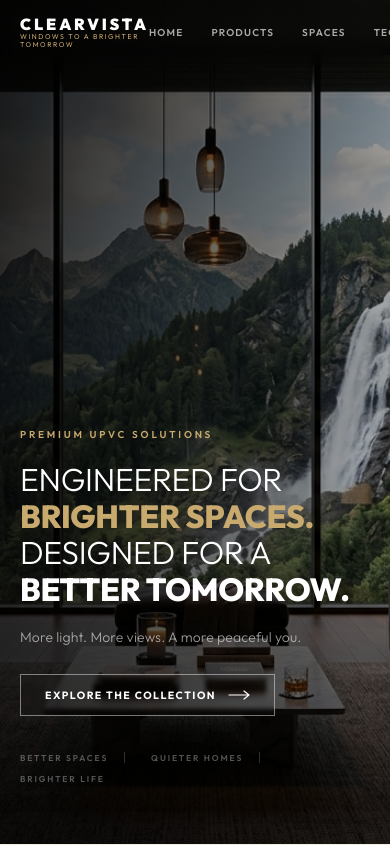
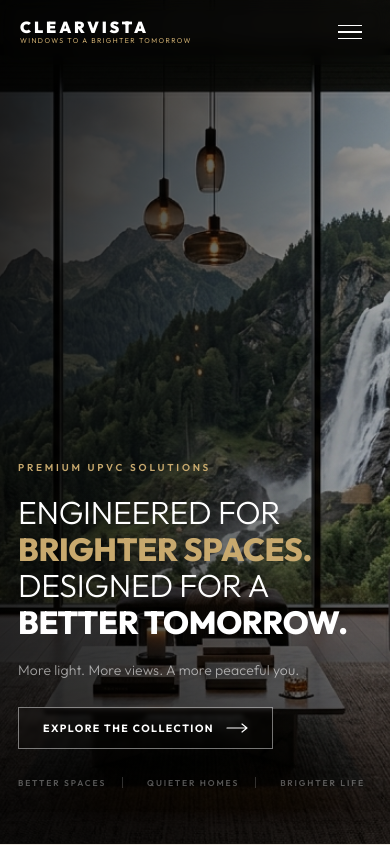
Before and after one commit to web-zoom-digital/ClearVista2, a Next.js app: page / in a window 390 px wide. Shown: the top 845 px of the page. Built offline with nearby package versions, Linux system fonts and the light colour scheme.

Commit message:
fix: complete mobile responsive overhaul - navbar hamburger, products page, all grids

```diff
--- a/src/app/globals.css
+++ b/src/app/globals.css
@@ -40,7 +40,20 @@ body {
 ::-webkit-scrollbar-thumb { background: #c8a96e; border-radius: 2px; }
 
 /* ============================
-   TAILWIND RESPONSIVE HELPERS
+   NAVBAR RESPONSIVE — CORE
+   ============================ */
+.nav-links-desktop { display: none; }
+.nav-cta-desktop   { display: none; }
+.nav-hamburger     { display: flex; }
+
+@media (min-width: 1024px) {
+  .nav-links-desktop { display: flex !important; align-items: center; gap: 28px; }
+  .nav-cta-desktop   { display: flex !important; }
+  .nav-hamburger     { display: none !important; }
+}
+
+/* ============================
+   TAILWIND COMPAT HELPERS
    ============================ */
 @layer utilities {
   .hidden { display: none; }
@@ -54,130 +67,129 @@ body {
 /* ============================
    RESPONSIVE UTILITY CLASSES
    ============================ */
-
-/* Section padding responsive */
-.section-pad { padding: 96px 0; }
+.section-pad   { padding: 96px 0; }
 .section-inner { max-width: 1440px; margin: 0 auto; padding: 0 52px; }
-
-/* Hero */
 .hero-content-pad { padding: 0 52px 92px; }
 
-/* Window grid: 4 cols → 2 cols → 1 col */
-.win-grid { display: grid; grid-template-columns: repeat(4, 1fr); gap: 3px; }
+/* Grids */
+.win-grid      { display: grid; grid-template-columns: repeat(4, 1fr); gap: 3px; }
+.perf-grid     { display: grid; grid-template-columns: repeat(5, 1fr); gap: 0; }
+.stats-grid    { display: grid; grid-template-columns: repeat(4, 1fr); }
+.lifestyle-grid{ display: grid; grid-template-columns: 5fr 7fr; gap: 72px; align-items: start; }
+.advantage-grid{ display: grid; grid-template-columns: 4fr 8fr; gap: 80px; align-items: center; }
+.advantage-inner{ display: grid; grid-template-columns: 1fr 1fr; gap: 3px; align-items: stretch; }
+.spaces-grid   { display: grid; grid-template-columns: repeat(3, 1fr); gap: 3px; }
+.two-col       { display: grid; grid-template-columns: 1fr 1fr; gap: 80px; align-items: center; }
+.testi-grid    { display: grid; grid-template-columns: repeat(3, 1fr); gap: 2px; }
+.miy-layout    { display: grid; grid-template-columns: 1fr auto; gap: 48px; align-items: center; }
+.swatches-row  { display: flex; gap: 16px; align-items: flex-start; }
+.swatch-item   { width: 130px; height: 88px; }
 
-/* Performance grid: 5 cols → 2 cols → 1 col */
-.perf-grid { display: grid; grid-template-columns: repeat(5, 1fr); gap: 0; }
-
-/* Stats grid: 4 cols → 2 cols */
-.stats-grid { display: grid; grid-template-columns: repeat(4, 1fr); }
-
-/* Lifestyle 2-col → 1 col */
-.lifestyle-grid { display: grid; grid-template-columns: 5fr 7fr; gap: 72px; align-items: start; }
-
-/* Advantage 2-col → 1 col */
-.advantage-grid { display: grid; grid-template-columns: 4fr 8fr; gap: 80px; align-items: center; }
-
-/* Advantage inner grid */
-.advantage-inner { display: grid; grid-template-columns: 1fr 1fr; gap: 3px; align-items: stretch; }
-
-/* Make it yours swatches row */
-.swatches-row { display: flex; gap: 16px; align-items: flex-start; }
-.swatch-item { width: 130px; height: 88px; }
-
-/* Real Spaces grid */
-.spaces-grid { display: grid; grid-template-columns: repeat(3, 1fr); gap: 3px; }
-
-/* 2-col generic grid */
-.two-col { display: grid; grid-template-columns: 1fr 1fr; gap: 80px; align-items: center; }
-
-/* Testimonials grid */
-.testi-grid { display: grid; grid-template-columns: repeat(3, 1fr); gap: 2px; }
-
-/* Make It Yours main layout */
-.miy-layout { display: grid; grid-template-columns: 1fr auto; gap: 48px; align-items: center; }
+/* Products page */
+.product-section-grid { display: grid; min-height: 580px; overflow: hidden; }
+.product-section-grid.even { grid-template-columns: 58% 42%; }
+.product-section-grid.odd  { grid-template-columns: 42% 58%; }
+.product-img-col   { position: relative; overflow: hidden; min-height: 320px; }
+.product-text-col  { display: flex; flex-direction: column; justify-content: center; padding: 60px 56px; position: relative; overflow: hidden; }
+.advantage-section-grid { display: grid; grid-template-columns: 55% 45%; min-height: 680px; }
+.section-intro-grid { display: grid; grid-template-columns: 1fr 1fr; gap: 60px; align-items: end; }
+.products-tab-bar-inner { max-width: 1440px; margin: 0 auto; padding: 0 52px; display: flex; gap: 0; justify-content: space-between; align-items: center; }
+.stats-strip-grid { max-width: 1440px; margin: 0 auto; display: grid; grid-template-columns: repeat(4, 1fr); }
 
 /* ============================
-   MOBILE STYLES (≤ 768px)
+   MOBILE (≤ 767px)
    ============================ */
-@media (max-width: 768px) {
-  /* Nav mobile padding */
-  .section-inner { padding: 0 20px; }
-  .section-pad { padding: 56px 0; }
-  .hero-content-pad { padding: 0 20px 60px; }
+@media (max-width: 767px) {
+  /* Base spacing */
+  .section-inner    { padding: 0 18px !important; }
+  .section-pad      { padding: 52px 0 !important; }
+  .hero-content-pad { padding: 0 18px 56px !important; }
 
-  /* Hero min-height for mobile */
-  .hero-section { min-height: 100svh !important; }
-  .hero-top-label { display: none !important; }
+  /* Hero */
+  .hero-section     { min-height: 100svh !important; }
+  .hero-top-label   { display: none !important; }
+  .hero-bottom-tags { margin-top: 28px !important; flex-wrap: wrap; gap: 8px; }
 
-  /* Bottom tags on hero */
-  .hero-bottom-tags { margin-top: 36px !important; flex-wrap: wrap; gap: 10px; }
+  /* Grids → single col */
+  .two-col        { grid-template-columns: 1fr !important; gap: 32px !important; }
+  .lifestyle-grid { grid-template-columns: 1fr !important; gap: 32px !important; }
+  .advantage-grid { grid-template-columns: 1fr !important; gap: 32px !important; }
+  .advantage-inner{ grid-template-columns: 1fr !important; }
+  .advantage-img  { height: 260px !important; }
+  .win-grid       { grid-template-columns: repeat(2, 1fr) !important; }
+  .win-header-row { flex-direction: column !important; align-items: flex-start !important; gap: 10px; }
+  .perf-grid      { grid-template-columns: repeat(2, 1fr) !important; border: none !important; }
+  .spaces-grid    { grid-template-columns: 1fr !important; }
+  .spaces-header-row { flex-direction: column !important; align-items: flex-start !important; gap: 10px !important; }
+  .testi-grid     { grid-template-columns: 1fr !important; gap: 12px !important; }
+  .stats-grid     { grid-template-columns: repeat(2, 1fr) !important; }
 
-  /* Window grid: 2 columns on mobile */
-  .win-grid { grid-template-columns: repeat(2, 1fr) !important; }
-  .win-header-row { flex-direction: column !important; align-items: flex-start !important; gap: 12px; }
+  /* Make It Yours */
+  .miy-layout   { grid-template-columns: 1fr !important; gap: 28px !important; }
+  .miy-cta      { border-left: none !important; border-top: 1px solid rgba(255,255,255,0.1) !important; padding-left: 0 !important; padding-top: 24px !important; }
+  .swatches-row { flex-wrap: wrap !important; gap: 10px !important; }
+  .swatch-item  { width: 72px !important; height: 50px !important; }
 
-  /* Performance: 2 col on mobile */
-  .perf-grid { grid-template-columns: repeat(2, 1fr) !important; border: none !important; }
+  /* Footer CTA */
+  .footer-cta-inner { padding: 0 18px !important; text-align: left; }
 
-  /* Lifestyle: stack vertically */
-  .lifestyle-grid { grid-template-columns: 1fr !important; gap: 40px !important; }
+  /* ── PRODUCTS PAGE ── */
+  /* ProductSection: full-width single col, image on top */
+  .product-section-grid.even,
+  .product-section-grid.odd  { grid-template-columns: 1fr !important; grid-template-rows: 260px auto !important; min-height: unset !important; }
 
-  /* Advantage: stack vertically */
-  .advantage-grid { grid-template-columns: 1fr !important; gap: 40px !important; }
-  .advantage-inner { grid-template-columns: 1fr !important; }
-  .advantage-img { height: 280px !important; }
+  /* Always show image first (row 1) then text (row 2) */
+  .product-section-grid.odd .product-img-col   { order: -1; }
+  .product-section-grid .product-img-col   { min-height: 260px !important; height: 260px !important; }
+  .product-section-grid .product-text-col  { padding: 32px 18px 36px !important; }
 
-  /* Make it yours: stack layout */
-  .miy-layout { grid-template-columns: 1fr !important; gap: 32px !important; }
-  .miy-cta { border-left: none !important; border-top: 1px solid rgba(255,255,255,0.1) !important; padding-left: 0 !important; padding-top: 24px !important; }
-  .swatches-row { flex-wrap: wrap !important; gap: 12px !important; }
-  .swatch-item { width: 80px !important; height: 56px !important; }
+  /* Advantage section: stack image then text */
+  .advantage-section-grid { grid-template-columns: 1fr !important; grid-template-rows: 280px auto !important; min-height: unset !important; }
 
-  /* Real Spaces: 1 col */
-  .spaces-grid { grid-template-columns: 1fr !important; }
-  .spaces-header-row { flex-direction: column !important; align-items: flex-start !important; gap: 12px !important; }
+  /* Section intro: single col */
+  .section-intro-grid { grid-template-columns: 1fr !important; gap: 20px !important; }
 
-  /* Testimonials: 1 col */
-  .testi-grid { grid-template-columns: 1fr !important; gap: 12px !important; }
+  /* Tab bar: shrink to fit */
+  .products-tab-bar-inner { padding: 0 10px !important; flex-wrap: wrap !important; gap: 4px !important; }
+  .products-tab-bar-inner button { padding: 12px 12px !important; font-size: 9px !important; }
+  .products-tab-bar-inner .tab-quote-link { display: none !important; }
 
-  /* Stats: 2 cols */
-  .stats-grid { grid-template-columns: repeat(2, 1fr) !important; }
+  /* Stats strip */
+  .stats-strip-grid { grid-template-columns: repeat(2, 1fr) !important; }
+  .stats-strip-grid > div { padding: 18px 12px !important; }
 
-  /* 2-col generic → single col */
-  .two-col { grid-template-columns: 1fr !important; gap: 36px !important; }
+  /* Hero padding */
+  .products-hero-content { padding: 0 18px 48px !important; }
 
-  /* footer CTA padding */
-  .footer-cta-inner { padding: 0 20px !important; text-align: center; }
+  /* Bottom CTA */
+  .bottom-cta-section { padding: 64px 18px !important; }
 }
 
 /* ============================
-   TABLET STYLES (769px – 1023px)
+   TABLET (768px – 1023px)
    ============================ */
-@media (min-width: 769px) and (max-width: 1023px) {
-  .section-inner { padding: 0 32px; }
-  .hero-content-pad { padding: 0 32px 72px; }
+@media (min-width: 768px) and (max-width: 1023px) {
+  .section-inner    { padding: 0 32px !important; }
+  .hero-content-pad { padding: 0 32px 72px !important; }
 
-  /* 4-col → 2-col */
   .win-grid { grid-template-columns: repeat(2, 1fr) !important; }
+  .perf-grid{ grid-template-columns: repeat(3, 1fr) !important; }
+  .lifestyle-grid { gap: 40px !important; }
+  .advantage-grid { grid-template-columns: 1fr !important; gap: 40px !important; }
+  .swatches-row   { flex-wrap: wrap !important; }
+  .swatch-item    { width: 100px !important; height: 68px !important; }
+  .miy-layout     { grid-template-columns: 1fr !important; gap: 32px !important; }
+  .miy-cta        { border-left: none !important; border-top: 1px solid rgba(255,255,255,0.1) !important; padding-left: 0 !important; padding-top: 24px !important; }
+  .stats-grid     { grid-template-columns: repeat(2, 1fr) !important; }
+  .testi-grid     { grid-template-columns: repeat(2, 1fr) !important; }
 
-  /* 5-col → 3-col */
-  .perf-grid { grid-template-columns: repeat(3, 1fr) !important; }
-
-  /* lifestyle stays 2-col but closer */
-  .lifestyle-grid { gap: 40px !important; }
-
-  /* Advantage stack */
-  .advantage-grid { grid-template-columns: 1fr !important; gap: 40px !important; }
-
-  /* Swatches */
-  .swatches-row { flex-wrap: wrap !important; }
-  .swatch-item { width: 100px !important; height: 68px !important; }
-  .miy-layout { grid-template-columns: 1fr !important; gap: 32px !important; }
-  .miy-cta { border-left: none !important; border-top: 1px solid rgba(255,255,255,0.1) !important; padding-left: 0 !important; padding-top: 24px !important; }
-
-  /* Stats: 2-col */
-  .stats-grid { grid-template-columns: repeat(2, 1fr) !important; }
-
-  /* Testimonials: 2-col */
-  .testi-grid { grid-template-columns: repeat(2, 1fr) !important; }
+  /* Products */
+  .product-section-grid.even,
+  .product-section-grid.odd  { grid-template-columns: 1fr !important; grid-template-rows: 380px auto !important; min-height: unset !important; }
+  .product-section-grid.odd .product-img-col { order: -1; }
+  .product-section-grid .product-img-col { min-height: 380px !important; height: 380px !important; }
+  .product-section-grid .product-text-col { padding: 48px 32px !important; }
+  .advantage-section-grid { grid-template-columns: 1fr !important; grid-template-rows: 380px auto !important; min-height: unset !important; }
+  .section-intro-grid { grid-template-columns: 1fr !important; gap: 20px !important; }
+  .products-tab-bar-inner { padding: 0 24px !important; }
 }
--- a/src/components/Navbar.tsx
+++ b/src/components/Navbar.tsx
@@ -18,7 +18,6 @@ export default function Navbar() {
     { label: 'Spaces', href: '/gallery' },
     { label: 'Technology', href: '/#advantage' },
     { label: 'About', href: '/about' },
-    { label: 'Inspiration', href: '/gallery' },
     { label: 'Stories', href: '/#testimonials' },
   ];
 
@@ -42,25 +41,21 @@ export default function Navbar() {
           <span style={{ fontFamily: 'Outfit, sans-serif', fontSize: '16px', fontWeight: 900, letterSpacing: '0.18em', textTransform: 'uppercase', color: 'white' }}>
             CLEARVISTA
           </span>
-          <span style={{ fontSize: '7px', letterSpacing: '0.22em', color: GOLD, fontWeight: 400, textTransform: 'uppercase' }}>
+          <span style={{ fontSize: '7px', letterSpacing: '0.2em', color: GOLD, fontWeight: 400, textTransform: 'uppercase' }}>
             Windows to a Brighter Tomorrow
           </span>
         </Link>
 
-        {/* Desktop Nav Links */}
-        <div style={{ display: 'flex', alignItems: 'center', gap: '28px' }} className="hidden lg:flex">
+        {/* Desktop Nav Links — uses our custom CSS class */}
+        <div className="nav-links-desktop">
           {navLinks.map((link) => (
             <Link
               key={link.label}
               href={link.href}
               style={{
-                fontSize: '10px',
-                fontWeight: 600,
-                letterSpacing: '0.12em',
-                textTransform: 'uppercase',
-                color: 'rgba(255,255,255,0.65)',
-                textDecoration: 'none',
-                transition: 'color 0.2s ease',
+                fontSize: '10px', fontWeight: 600, letterSpacing: '0.12em',
+                textTransform: 'uppercase', color: 'rgba(255,255,255,0.65)',
+                textDecoration: 'none', transition: 'color 0.2s ease',
               }}
               onMouseEnter={e => { e.currentTarget.style.color = 'rgba(255,255,255,0.95)'; }}
               onMouseLeave={e => { e.currentTarget.style.color = 'rgba(255,255,255,0.65)'; }}
@@ -70,18 +65,17 @@ export default function Navbar() {
           ))}
         </div>
 
-        {/* GET A QUOTE button */}
-        <div className="hidden lg:flex">
+        {/* Desktop CTA */}
+        <div className="nav-cta-desktop">
           <Link
             href="/contact"
             style={{
-              display: 'inline-flex', alignItems: 'center', gap: '10px',
+              display: 'inline-flex', alignItems: 'center', gap: '8px',
               padding: '9px 20px',
               border: '1px solid rgba(255,255,255,0.35)',
               color: 'rgba(255,255,255,0.85)',
               fontSize: '10px', fontWeight: 700, letterSpacing: '0.13em', textTransform: 'uppercase',
-              textDecoration: 'none',
-              transition: 'all 0.25s ease',
+              textDecoration: 'none', transition: 'all 0.25s ease',
             }}
             onMouseEnter={e => { e.currentTarget.style.borderColor = GOLD; e.currentTarget.style.color = GOLD; }}
             onMouseLeave={e => { e.currentTarget.style.borderColor = 'rgba(255,255,255,0.35)'; e.currentTarget.style.color = 'rgba(255,255,255,0.85)'; }}
@@ -90,37 +84,80 @@ export default function Navbar() {
           </Link>
         </div>
 
-        {/* Mobile hamburger */}
+        {/* Mobile hamburger — uses our custom CSS class */}
         <button
+          className="nav-hamburger"
           onClick={() => setMenuOpen(!menuOpen)}
-          style={{ display: 'flex', flexDirection: 'column', gap: '5px', padding: '8px', background: 'none', border: 'none', cursor: 'pointer' }}
-          className="flex lg:hidden"
-          aria-label="Toggle menu"
+          style={{
+            flexDirection: 'column', gap: '5px', padding: '8px',
+            background: 'none', border: 'none', cursor: 'pointer',
+          }}
+          aria-label="Toggle navigation menu"
         >
-          {[0, 1, 2].map((i) => (
-            <span key={i} style={{
-              display: 'block', width: '22px', height: '1.5px',
-              background: menuOpen && i !== 1 ? GOLD : i === 1 && menuOpen ? 'transparent' : 'white',
-              transition: 'all 0.3s ease',
-              transform: menuOpen && i === 0 ? 'rotate(45deg) translateY(6.5px)' : menuOpen && i === 2 ? 'rotate(-45deg) translateY(-6.5px)' : 'none',
-            }} />
-          ))}
+          <span style={{
+            display: 'block', width: '24px', height: '1.5px',
+            background: menuOpen ? GOLD : 'white',
+            transition: 'all 0.3s ease',
+            transform: menuOpen ? 'rotate(45deg) translateY(6.5px)' : 'none',
+          }} />
+          <span style={{
+            display: 'block', width: '24px', height: '1.5px',
+            background: 'white',
+            transition: 'all 0.3s ease',
+            opacity: menuOpen ? 0 : 1,
+          }} />
+          <span style={{
+            display: 'block', width: '24px', height: '1.5px',
+            background: menuOpen ? GOLD : 'white',
+            transition: 'all 0.3s ease',
+            transform: menuOpen ? 'rotate(-45deg) translateY(-6.5px)' : 'none',
+          }} />
         </button>
       </div>
 
       {/* Mobile menu dropdown */}
-      {menuOpen && (
-        <div style={{ background: 'rgba(8,8,8,0.99)', padding: '8px 20px 24px', borderTop: '1px solid rgba(200,169,110,0.12)' }}>
-          {navLinks.map(link => (
-            <Link key={link.label} href={link.href} onClick={() => setMenuOpen(false)} style={{ display: 'block', padding: '14px 0', fontSize: '12px', fontWeight: 600, letterSpacing: '0.12em', textTransform: 'uppercase', color: 'rgba(255,255,255,0.7)', textDecoration: 'none', borderBottom: '1px solid rgba(255,255,255,0.05)' }}>
+      <div style={{
+        overflow: 'hidden',
+        maxHeight: menuOpen ? '600px' : '0',
+        transition: 'max-height 0.35s ease',
+        background: 'rgba(5,5,5,0.99)',
+        borderTop: menuOpen ? '1px solid rgba(200,169,110,0.12)' : 'none',
+      }}>
+        <div style={{ padding: '8px 20px 28px' }}>
+          {navLinks.map((link, i) => (
+            <Link
+              key={link.label}
+              href={link.href}
+              onClick={() => setMenuOpen(false)}
+              style={{
+                display: 'flex', alignItems: 'center', justifyContent: 'space-between',
+                padding: '15px 0',
+                fontSize: '13px', fontWeight: 600, letterSpacing: '0.1em', textTransform: 'uppercase',
+                color: 'rgba(255,255,255,0.75)', textDecoration: 'none',
+                borderBottom: i < navLinks.length - 1 ? '1px solid rgba(255,255,255,0.06)' : 'none',
+              }}
+            >
               {link.label}
+              <span style={{ color: GOLD, fontSize: '12px' }}>→</span>
             </Link>
           ))}
-          <Link href="/contact" onClick={() => setMenuOpen(false)} style={{ display: 'inline-flex', marginTop: '20px', padding: '12px 28px', background: GOLD, color: '#0a0a0a', fontSize: '11px', fontWeight: 800, letterSpacing: '0.13em', textTransform: 'uppercase', textDecoration: 'none' }}>
-            Get a Quote →
-          </Link>
+          <div style={{ marginTop: '24px' }}>
+            <Link
+              href="/contact"
+              onClick={() => setMenuOpen(false)}
+              style={{
+                display: 'inline-flex', alignItems: 'center', gap: '10px',
+                padding: '14px 32px',
+                background: GOLD, color: '#0a0a0a',
+                fontSize: '11px', fontWeight: 800, letterSpacing: '0.14em', textTransform: 'uppercase',
+                textDecoration: 'none',
+              }}
+            >
+              Get a Free Quote →
+            </Link>
+          </div>
         </div>
-      )}
+      </div>
     </nav>
   );
 }
```
Also changed, not shown: src/app/products/page.tsx (+21 -30 lines).
